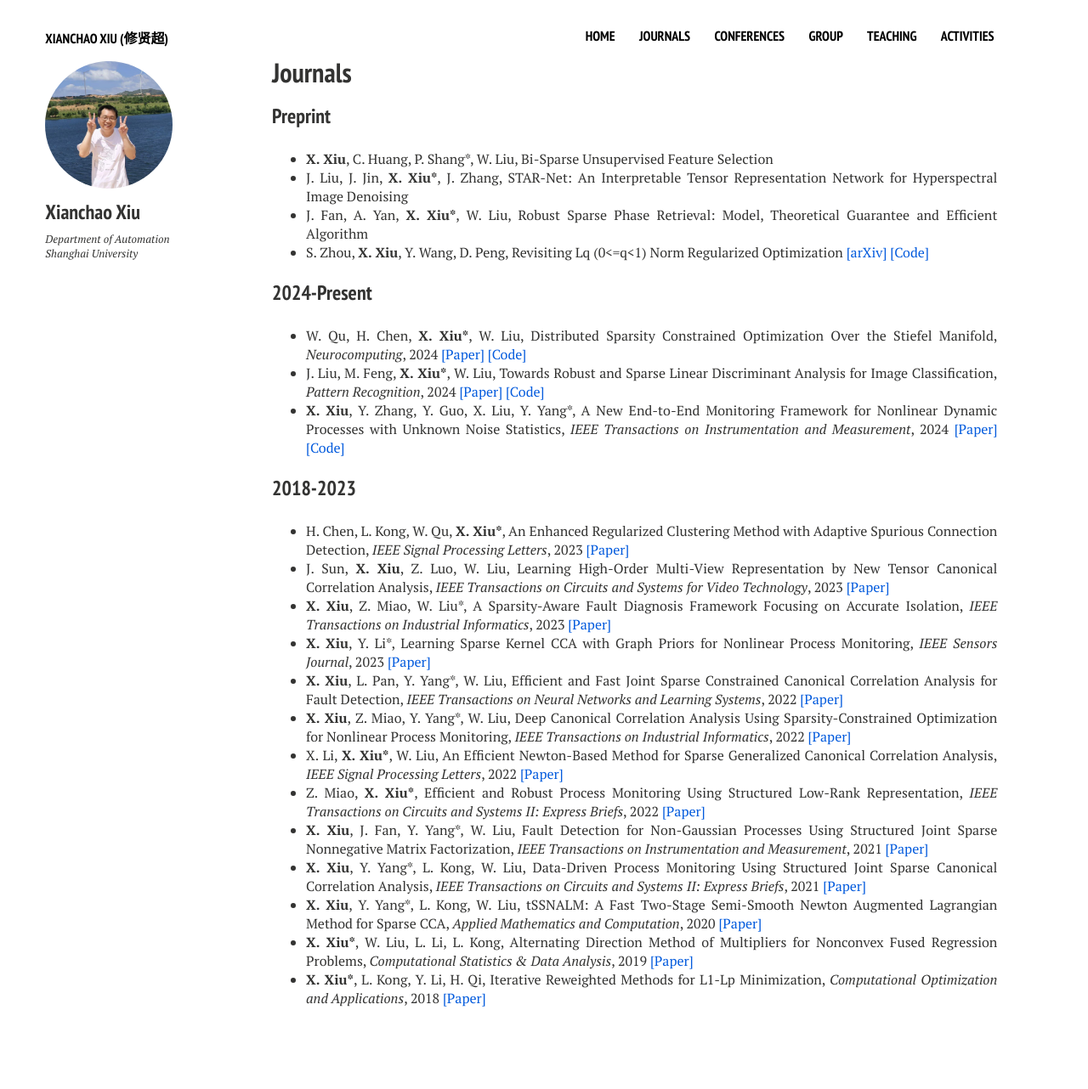
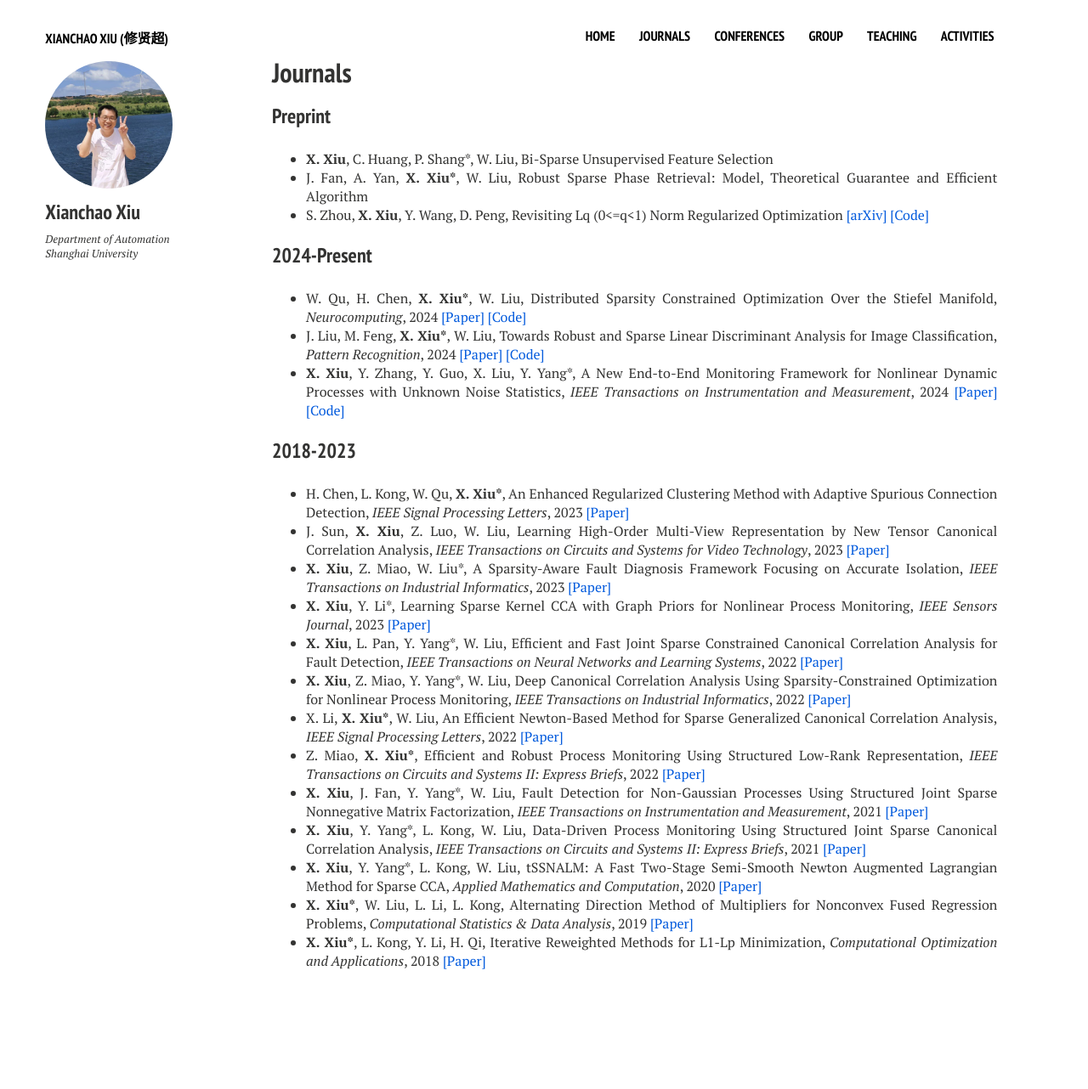
Before and after one commit to xianchaoxiu/xianchaoxiu.github.io, a Jekyll site: the page built from journals/index.md, in a window 1280 px wide. Shown: the whole page at 85% size. Built offline with Jekyll 4.4.1, drawn with Linux system fonts in a browser that asks for light colours; nearby versions of some CDN libraries; after the commit the page ends 1238 px from its top, so only the background shows below that.

Commit message:
Update index.md

```diff
--- a/journals/index.md
+++ b/journals/index.md
@@ -11,7 +11,6 @@ share: false
 ### Preprint
 
 * <b>X. Xiu</b>, C. Huang, P. Shang*, W. Liu, Bi-Sparse Unsupervised Feature Selection  <br>
-* J. Liu, J. Jin, <b>X. Xiu*</b>, J. Zhang, STAR-Net: An Interpretable Tensor Representation Network for Hyperspectral Image Denoising <br>
 * J. Fan, A. Yan, <b>X. Xiu*</b>, W. Liu, Robust Sparse Phase Retrieval: Model, Theoretical Guarantee and Efficient Algorithm  <br>
 * S. Zhou, <b>X. Xiu</b>, Y. Wang, D. Peng, Revisiting Lq (0<=q<1) Norm Regularized Optimization <a href="https://arxiv.org/abs/2306.14394" class="textlink" target="_blank">[arXiv]</a> <a href="https://github.com/ShenglongZhou/PSNP" class="textlink" target="_blank">[Code]</a> <br>
 
```
